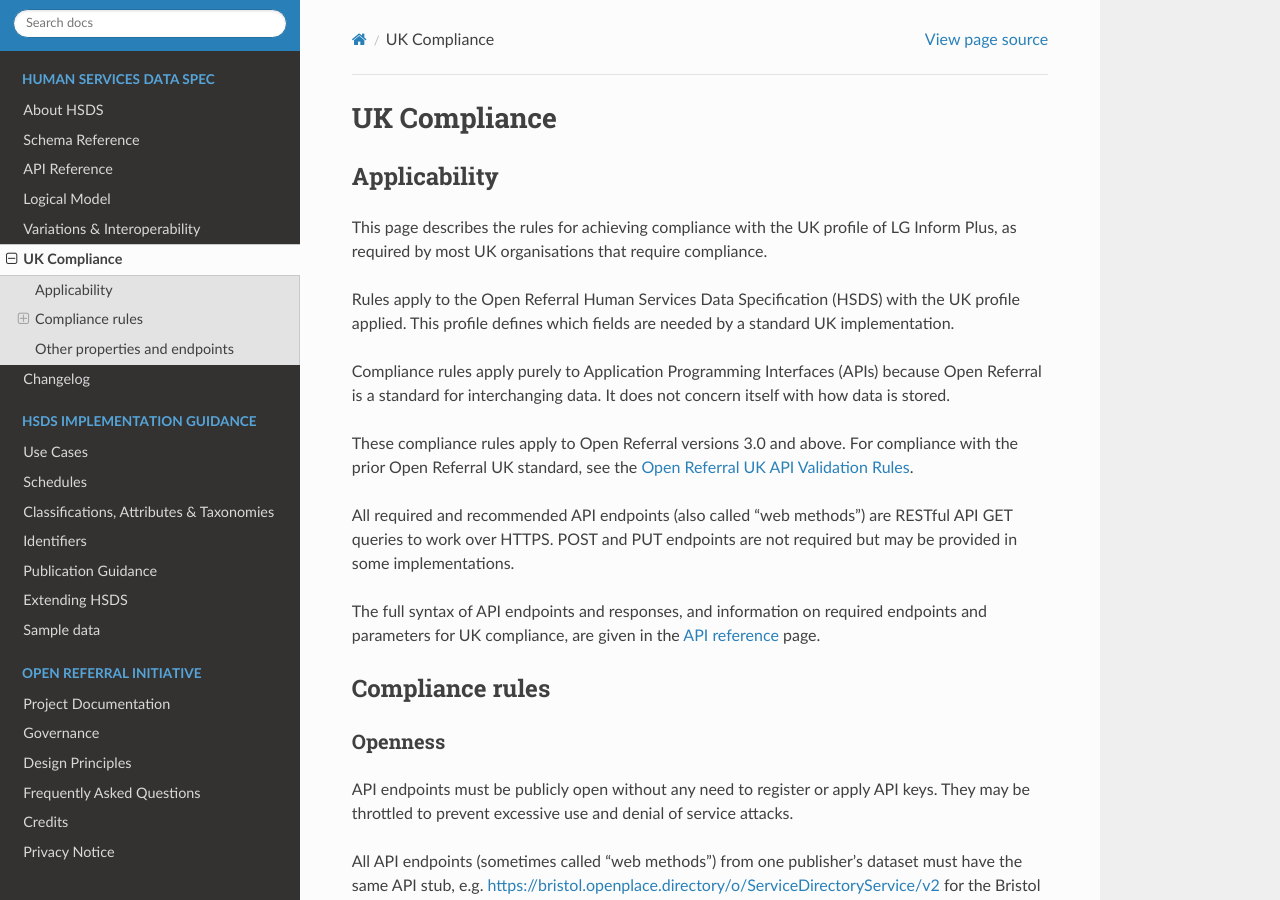
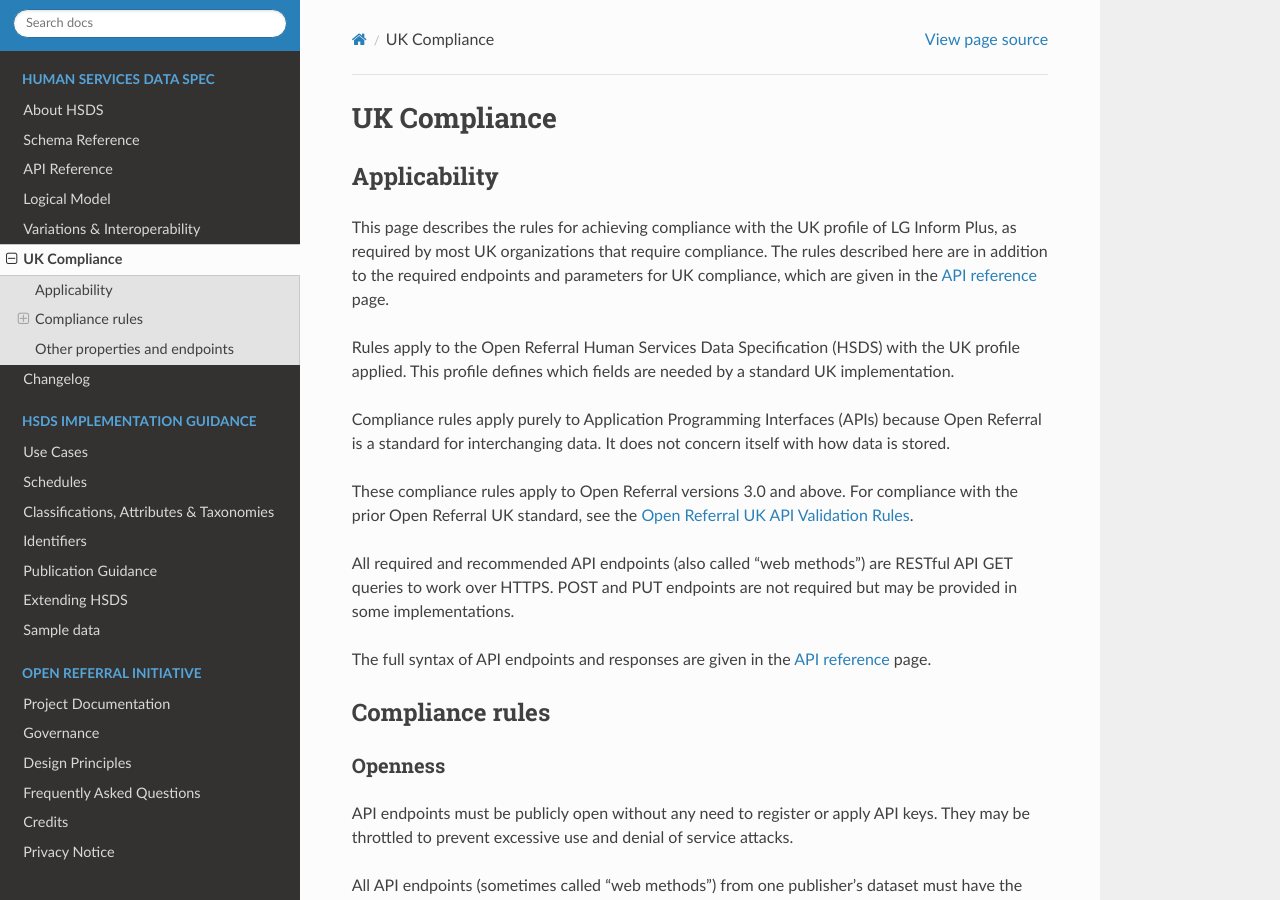
Before and after one commit to openreferral/specification, a Sphinx documentation site: the page built from docs/hsds/uk_compliance.md, in a window 1280 px wide and 900 px high. Built offline with Sphinx 7.4.7 and the Read the Docs theme 2.0.0, drawn with Linux system fonts in a browser that asks for light colours; a script that is not in the unit is left out; comment, search, counter and statistics services are not loaded.

Commit message:
add early link to api reference

```diff
--- a/docs/hsds/uk_compliance.md
+++ b/docs/hsds/uk_compliance.md
@@ -1,10 +1,9 @@
 UK Compliance
 =========
 
-
 ## Applicability
 
-This page describes the rules for achieving compliance with the UK profile of LG Inform Plus, as required by most UK organisations that require compliance.
+This page describes the rules for achieving compliance with the UK profile of LG Inform Plus, as required by most UK organizations that require compliance. The rules described here are in addition to the required endpoints and parameters for UK compliance, which are given in the [API reference](api_reference) page.
 
 Rules apply to the Open Referral Human Services Data Specification (HSDS) with the UK profile applied. This profile defines which fields are needed by a standard UK implementation.
 
@@ -14,7 +13,7 @@ These compliance rules apply to Open Referral versions 3.0 and above. For compli
 
 All required and recommended API endpoints (also called “web methods”) are RESTful API GET queries to work over HTTPS.  POST and PUT endpoints are not required but may be provided in some implementations.
 
-The full syntax of API endpoints and responses, and information on required endpoints and parameters for UK compliance, are given in the [API reference](api_reference) page.
+The full syntax of API endpoints and responses are given in the [API reference](api_reference) page.
 
 
 ## Compliance rules
```
